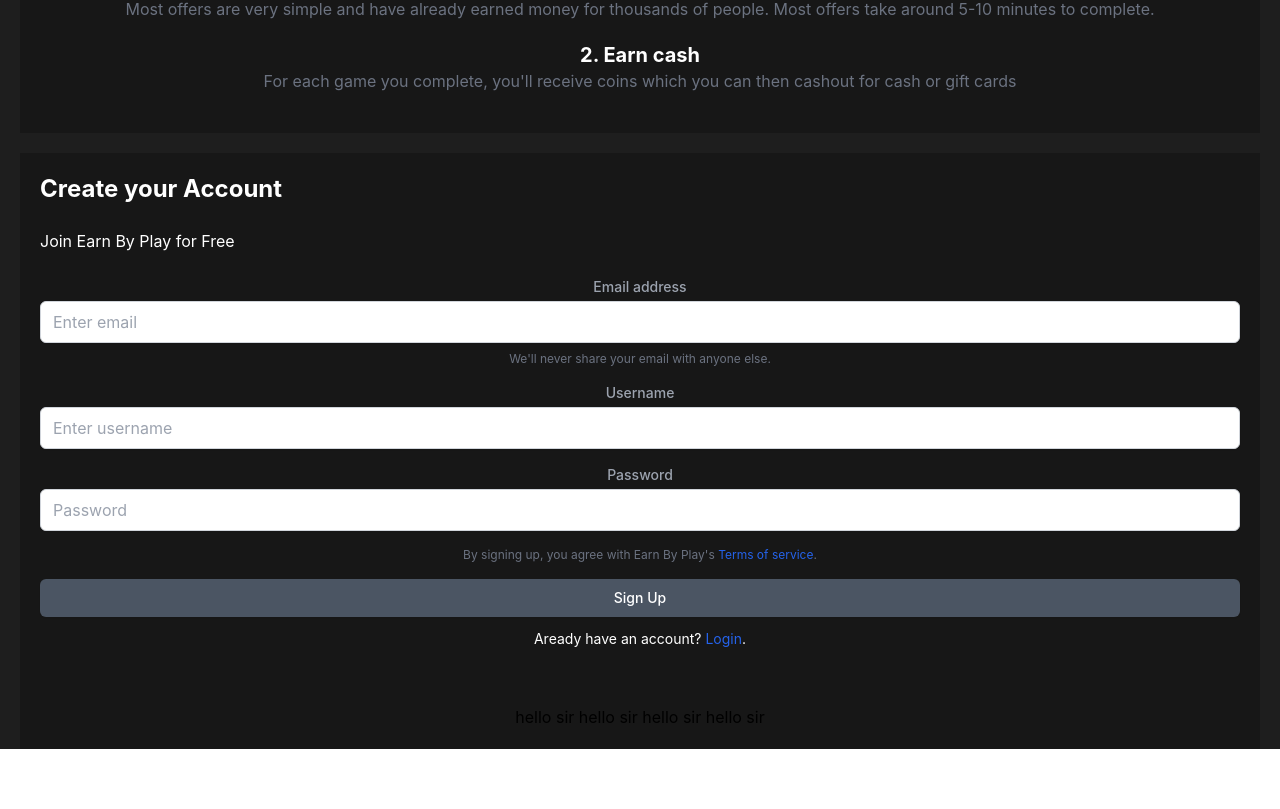
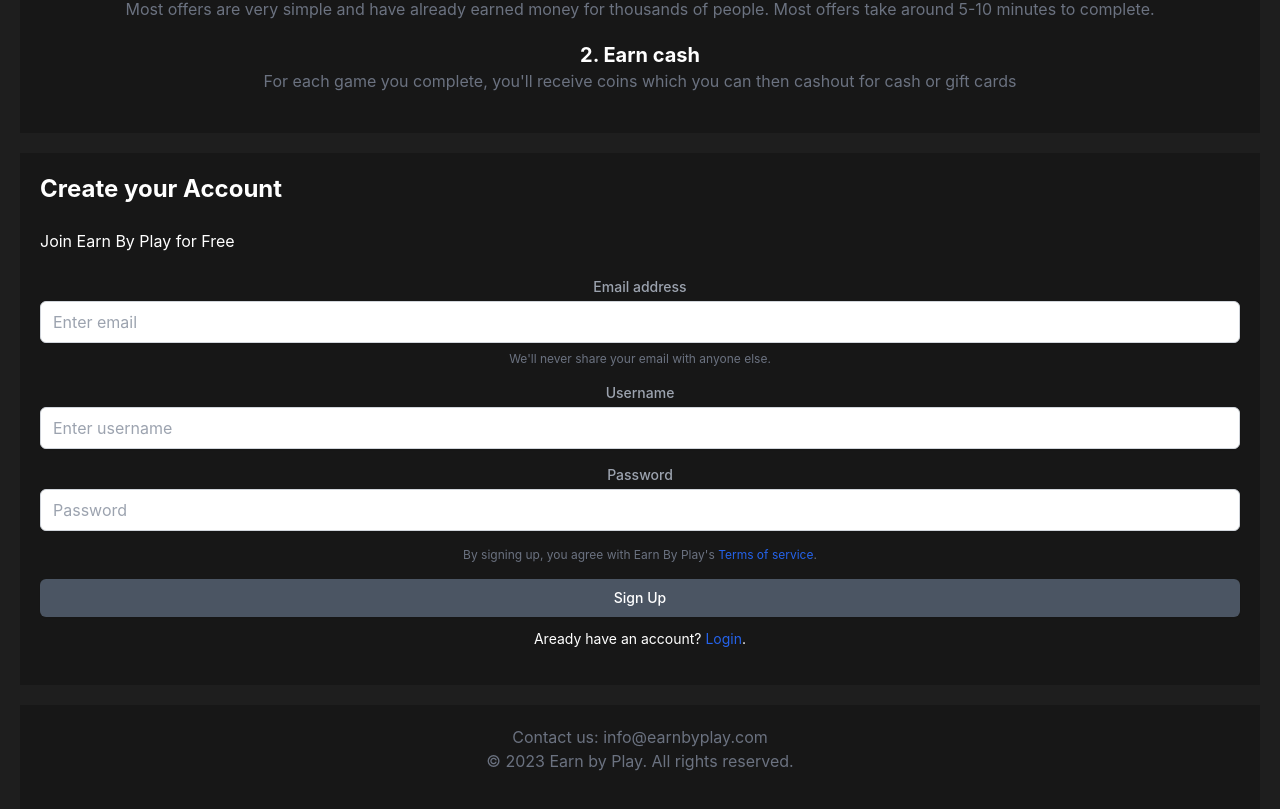
Before and after one commit to lsaffie/earnbyplay-frontend, a React (Create React App) app: page / in a window 1280 px wide. Shown: the part 329-1138 px from the top of the page. Before the commit the page ends 1098 px from the top, so only its background shows below. Built offline with nearby package versions, Linux system fonts and the light colour scheme; no server answers.

Commit message:
footer added

```diff
--- a/src/App.js
+++ b/src/App.js
@@ -15,6 +15,7 @@ import LoginForm from './components/LoginForm'
 import SignupForm from './components/SignupForm'
 
 import Home from './components/Home'
+import Footer from './components/Footer'
 
 import Rewards from './components/Rewards'
 import UserSubscription from './components/UserSubscription'
@@ -68,16 +69,14 @@ function App() {
 
   return (
     <Router>
-      <div className="min-h-screen bg-ebp-background-dark">
+      <div className="min-h-screen bg-ebp-background-dark pb-16 md:pb-10">
         {/* Responsive Navbar */}
         <Navbar currentUser={currentUser} />
 
         {/* Content */}
         <div className="container w-full">
           <Routes>
-            <Route path="/" element={
-              <Home currentUser={currentUser}/>
-            } />
+            <Route path="/" element={<Home currentUser={currentUser} />} />
             <Route path="/login" element={
               <div className="center">
                 <LoginForm onUserChange={handleUserChange} />
@@ -88,43 +87,36 @@ function App() {
                 <SignupForm onUserChange={handleUserChange} />
               </div>
             } />
-           <Route path="/phone-verify" element={
-              <PhoneNumberVerification />
-           } />
-           <Route path="/subscribe" element={
-              <BraintreeDropin />
-           } />
-           <Route path="/offerwall" element={
-             <OfferWallIframe currentUser={currentUser}/>
-           } />
+            <Route path="/phone-verify" element={<PhoneNumberVerification />} />
+            <Route path="/subscribe" element={<BraintreeDropin />} />
+            <Route path="/offerwall" element={<OfferWallIframe currentUser={currentUser} />} />
             <Route path="/wallet" element={
               <div className="center">
                 <WalletView />
               </div>
             } />
-           <Route path="/user" element={
-              <UserDetails userId={currentUser}/>
-           } />
+            <Route path="/user" element={<UserDetails userId={currentUser} />} />
             <Route path="/rewards" element={
               <div className="center">
-               <Rewards userId={currentUser}/>
+                <Rewards userId={currentUser} />
               </div>
             } />
             <Route path="/ledger-entries" element={
               <div className="center">
-               <LedgerEntries userId={currentUser}/>
+                <LedgerEntries userId={currentUser} />
               </div>
             } />
             <Route path="/user-subscription" element={
               <div className="center">
-               <UserSubscription userId={currentUser}/>
+                <UserSubscription userId={currentUser} />
               </div>
             } />
           </Routes>
         </div>
+        <Footer />
       </div>
     </Router>
-  );
+  )
 }
 
 export default App;
--- /dev/null
+++ b/src/components/Footer.js
@@ -0,0 +1,14 @@
+import React from 'react';
+
+const Footer = () => {
+  return (
+    <div className="bg-ebp-header p-5 m-5">
+        <div className="text-gray-500 mb-5 text-center">
+            <p>Contact us: info@earnbyplay.com</p>
+            <p>© {new Date().getFullYear()} Earn by Play. All rights reserved.</p>
+        </div>
+    </div>
+  );
+};
+
+export default Footer;
--- a/src/components/Home.js
+++ b/src/components/Home.js
@@ -50,14 +50,6 @@ const Home= ({ onUserChange }) => {
         <SignupForm />
       </div>
 
-      <div className="bg-ebp-header p-5">
-        hello sir
-        hello sir
-        hello sir
-        hello sir
-      </div>
-
-
     </div>
 
     );
--- a/src/components/Navbar.js
+++ b/src/components/Navbar.js
@@ -112,10 +112,12 @@ const Navbar = ({ currentUser }) => {
             <div className="p-4 flex flex-col h-full justify-between">
               {/* Top links */}
               <div>
+                <a href="/" className="block py-2">Home</a>
                 <a href="/user" className="block py-2">Profile</a>
                 <a href="/user-subscription" className="block py-2">Manage Subscription</a>
                 <a href="/support" className="block py-2">Support</a>
-                <a href="/tos" className="block py-2">Terms and Conditions</a>
+                <a href="/tos" className="block py-2">Terms of Service</a>
+                <a href="/tos" className="block py-2">Privacy Policy</a>
                 {/* Add other links */}
               </div>
 
```
Lines whose indentation alone changed are shown as unchanged.
